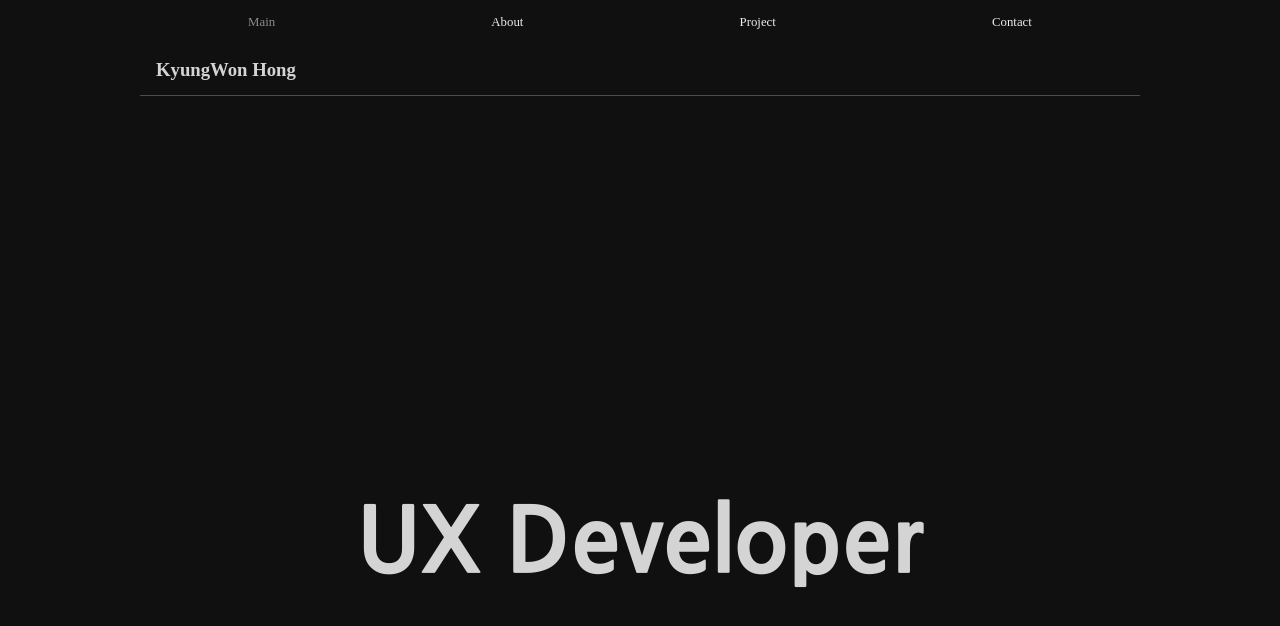
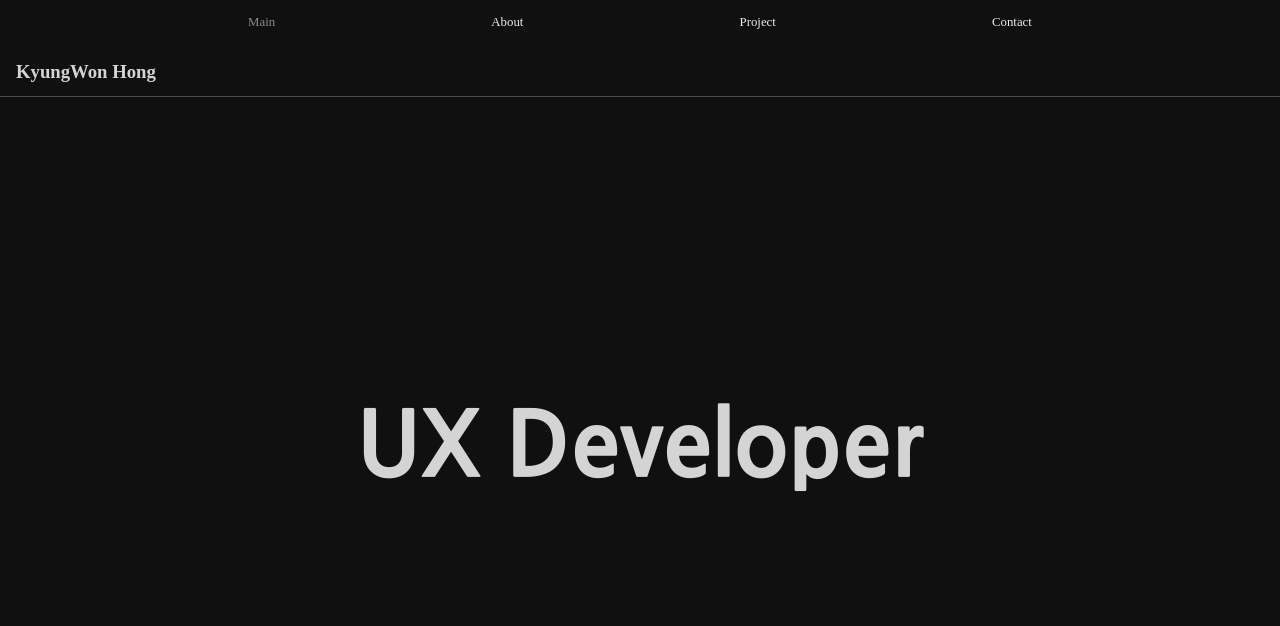
Before and after one commit to kwhong95/interactive-portfolio, a React (Create React App) app: page / in a window 1280 px wide. Shown: the top 626 px of the page. Built offline with nearby package versions, Linux system fonts and the light colour scheme; a web font is replaced by a local one.

Commit message:
[DEV]Main Section - Decide which scene to activate

```diff
--- a/src/components/header/elements.ts
+++ b/src/components/header/elements.ts
@@ -3,12 +3,11 @@ import styled from "styled-components";
 /* Main Header */
 
 export const Header = styled.header`
-  position: sticky;
-  max-width: 1000px;
+  position: absolute;
+  top: 45px;
+  left: 0;
+  width: 100%;
   height: 52px;
   border-bottom: 1px solid #4d4d4d;
-  display: flex;
-  align-items: center;
-  margin:  0 auto;
-  padding: 0 1rem;
+  padding: 1rem;
 `;
--- a/src/components/navigation/elements.ts
+++ b/src/components/navigation/elements.ts
@@ -4,6 +4,10 @@ import { NavLink } from "react-router-dom";
 /* navigation */
 
 export const Nav = styled.nav`
+  position: absolute;
+  width: 100%;
+  top: 0;
+  left: 0;
   height: 44px;
   padding: 0 1rem;
 `;
--- a/src/sections/main-section-info.ts
+++ b/src/sections/main-section-info.ts
@@ -7,7 +7,7 @@ export interface SceneInfo {
   }
 }
 
-export const mainSceneInfo: Array<SceneInfo> = [
+export const mainSceneInfo: Array<SceneInfo>= [
   {
     type: "sticky",
     heightNum: 5, // 브라우저 높이의 5배로 scrollHeight 세팅
--- a/src/sections/main-section.tsx
+++ b/src/sections/main-section.tsx
@@ -9,29 +9,51 @@ import {
   CanvasCaption,
   Footer
 } from './elements';
-import { mainSceneInfo, SceneInfo } from './main-section-info';
+import { mainSceneInfo } from './main-section-info';
 
 
 const MainSection: React.FC = () => {
   const mainRef = useRef<HTMLDivElement | null>(null);
-  const [sceneInfo, setSceneInfo] = useState<Array<SceneInfo> | any>(mainSceneInfo);
+  let yOffset: number = 0;
+  let prevScrollHeight: number = 0;
+  let currentScene: number = 0;
 
   function setLayout() {
-    setSceneInfo((value: Array<SceneInfo>) => {
-      for (let i = 0; i < value.length; i++ ) {
-        value[i].objs.container = mainRef.current?.childNodes[i];
-        value[i].scrollHeight = value[i].heightNum * window.innerHeight;
-        value[i].objs.container.style.height = `${value[i].scrollHeight}px`;
-      }
-    })
-    console.log(sceneInfo);
+    for (let i = 0; i < mainSceneInfo.length; i++ ) {
+      mainSceneInfo[i].objs.container = mainRef.current?.childNodes[i];
+      mainSceneInfo[i].scrollHeight = mainSceneInfo[i].heightNum * window.innerHeight;
+      mainSceneInfo[i].objs.container.style.height = `${mainSceneInfo[i].scrollHeight}px`;
+    }
   }
+
+  function scrollLoop () {
+    prevScrollHeight = 0;
+    for (let i = 0; i < currentScene; i++) {
+      prevScrollHeight += mainSceneInfo[i].scrollHeight;
+    }
+
+    if (yOffset > prevScrollHeight + mainSceneInfo[currentScene].scrollHeight) {
+      currentScene++;
+    }
+
+    if (yOffset < prevScrollHeight) {
+      // 브라우저 바운스 효과로 인해 마이너스가 되는 것을 방지(모바일)
+      if (currentScene === 0) return;
+      currentScene--;
+    }
+
+    console.log(currentScene);
+  }
+
+  window.addEventListener('resize', setLayout);
+
+  window.addEventListener('scroll', () => {
+    yOffset = window.pageYOffset;
+    scrollLoop();
+  });
 
   useEffect(() => {
     setLayout();
-    window.addEventListener('resize', setLayout);
-
-    return () => window.removeEventListener('resize', setLayout);
   }, []);
 
   return (
@@ -72,8 +94,8 @@ const MainSection: React.FC = () => {
         </DescMessage>
         <DescMessage className="sticky-elem">
           디자인 앤 퀄리티 오브 KWHong,<br/>메이드 인 KWHong
+          <Pin />
         </DescMessage>
-        <Pin />
       </ScrollSection>
       <ScrollSection className="section-3">
         <MidMeessage>
```
